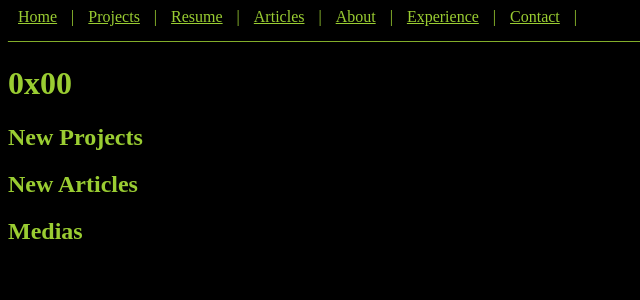
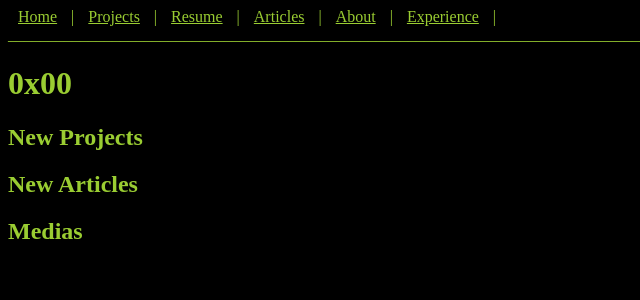
Before and after one commit to Null-byte-00/portfolio, a Django app: page / in a window 1280 px wide; the page is wider, and only the part inside the window is pictured. Shown: the top 300 px of that part, without its empty margins (0-640 px from the left). Run offline with Django 5.2, Linux system fonts and the light colour scheme; data that the repository does not hold is empty.

Commit message:
removed contact from navbar

```diff
--- a/mainapp/templates/navbar.html
+++ b/mainapp/templates/navbar.html
@@ -5,6 +5,5 @@
     <a href="{% url 'articles:articles' %}">Articles</a> |
     <a href="{% url 'mainapp:about' %}">About</a> |
     <a href="{% url 'mainapp:experience' %}">Experience</a> |
-    <a href="#">Contact</a> | <br>
     ___________________________________________________________________________________________________________________________________________________________________________________________________________________________
 </nav>
```
